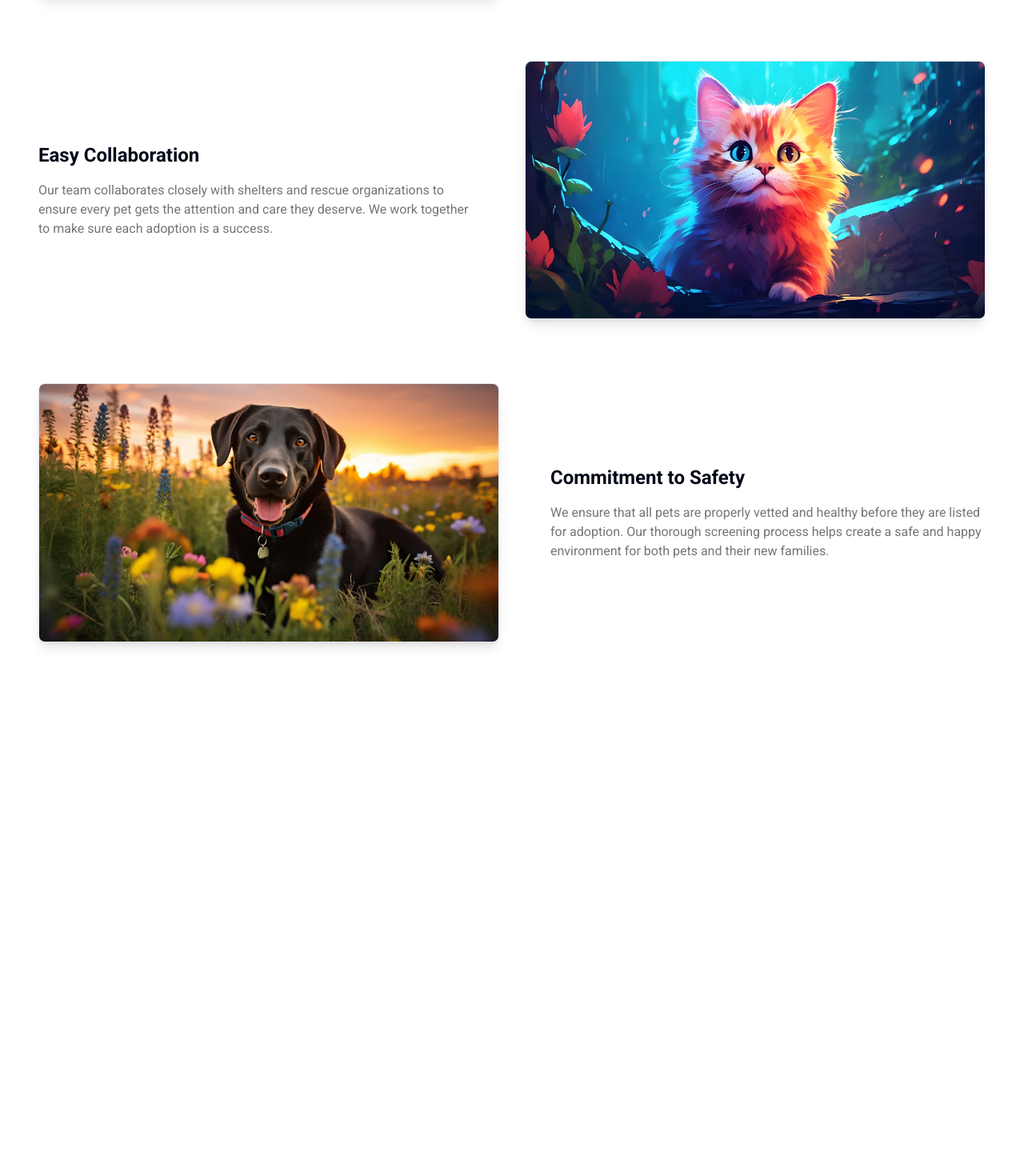
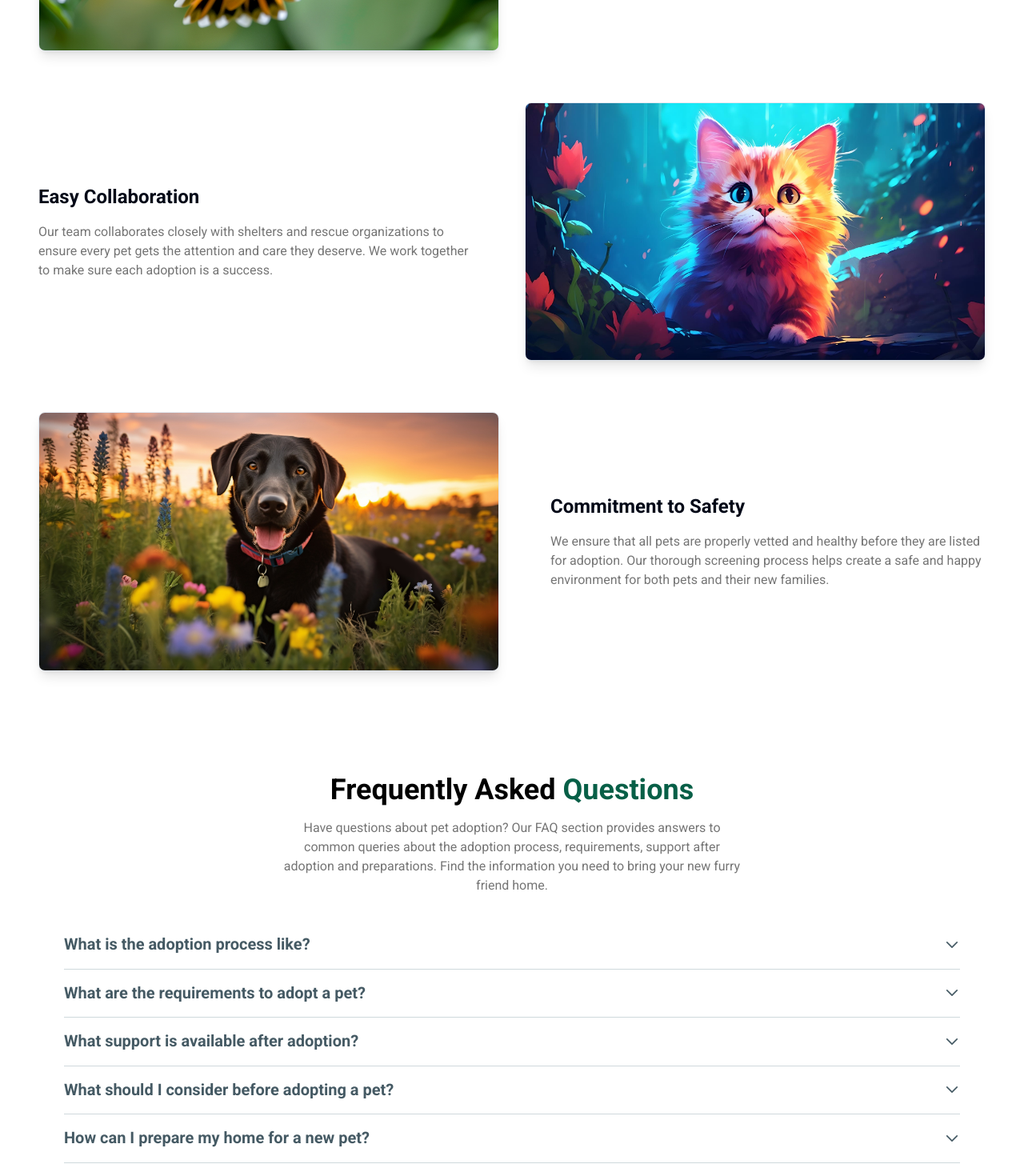
Before and after one commit to sifat786/Second-Chance-Client, a React (Vite) app: page / in a window 1280 px wide. Shown: the part 2720-4190 px from the top of the page at 80% size. Before the commit the page ends 3555 px from the top, so only its background shows below. Built offline with nearby package versions, Linux system fonts and the light colour scheme; a web font is replaced by a local one.

Commit message:
faq part complete

```diff
--- a/src/Pages/Home/AboutUs/AboutUs.jsx
+++ b/src/Pages/Home/AboutUs/AboutUs.jsx
@@ -6,10 +6,10 @@ import about3 from '../../../assets/about3.jpg';
 
 const AboutUs = () => {
     return (
-        <div className="text-center p-8">
+        <div className="mt-0 mb-20 md:mt-24 md:mb-10 text-center p-8">
             <h2 className="text-2xl lg:text-[35px] font-semibold mb-5 md:mb-4 leading-10 dark:text-white">About <span className="text-[#075f47]">Us</span></h2>
 
-            <div className="flex flex-wrap items-center mt-10 text-center">
+            <div className="flex flex-wrap items-center mt-6 md:mt-10 text-center">
                 <div className="w-full md:w-3/5 lg:w-1/2 px-4">
                     <img src={about1} alt="Adopt a Pet" className="inline-block rounded-lg shadow-lg border border-merino-400" />
                 </div>
@@ -23,7 +23,7 @@ const AboutUs = () => {
                 </div>
             </div>
 
-            <div className="flex flex-wrap items-center mt-20 text-center">
+            <div className="flex flex-wrap items-center mt-6 md:mt-16 text-center">
                 <div className="w-full md:w-3/5 lg:w-1/2 px-4">
                     <img src={about2} alt="Team Collaboration" className="inline-block rounded-lg shadow-lg border border-merino-400" />
                 </div>
@@ -37,7 +37,7 @@ const AboutUs = () => {
                 </div>
             </div>
 
-            <div className="flex flex-wrap items-center mt-20 text-center">
+            <div className="flex flex-wrap items-center mt-6 md:mt-16 text-center">
                 <div className="w-full md:w-3/5 lg:w-1/2 px-4">
                     <img src={about3} alt="Pet Safety" className="inline-block rounded-lg shadow-lg border border-merino-400" />
                 </div>
--- a/src/Pages/Home/CTA/CTA.jsx
+++ b/src/Pages/Home/CTA/CTA.jsx
@@ -5,7 +5,7 @@ import cta from '../../../assets/cta.jpg';
 
 const CTA = () => {
     return (
-        <div className="lg:flex mb-12 md:mb-10 lg:my-12">
+        <div className="lg:flex lg:my-12 pt-0 md:pt-5">
             <div className="flex items-center justify-center w-full px-6 py-8 lg:h-[32rem] lg:w-1/2">
                 <div className="max-w-xl">
                     <h2 className="text-2xl lg:text-[35px] font-semibold mb-5 md:mb-4 leading-10 dark:text-white">Start Your Adoption Journey <span className="text-[#075f47]">Today!</span></h2>
--- a/src/Pages/Home/Category/PetCategory.jsx
+++ b/src/Pages/Home/Category/PetCategory.jsx
@@ -13,7 +13,7 @@ const PetCategory = () => {
             <h1 className="text-center text-2xl lg:text-[35px] font-semibold mb-5 md:mb-4">Find Your <span className="text-[#075f47]">Companion</span></h1>
             <p className="w-auto md:w-[580px] text-center mx-auto mt-4 mb-8 text-gray-600 dark:text-gray-400">Welcome to our Pets Category section, where you can discover a wide variety of lovable animals eagerly waiting for their forever homes. Whether you&apos;re looking for a playful puppy, a cuddly kitten, a serene senior pet, or even a unique exotic friend, we have the perfect match for you.</p>
 
-            <div className="grid md:grid-cols-2 lg:grid-cols-3 md:gap-6 lg:gap-8 space-y-4 md:space-y-0">
+            <div className="grid md:grid-cols-2 lg:grid-cols-3 gap-6 lg:gap-8">
 
                 <div className="w-full h-full bg-cover rounded-lg pt-[250px]" style={{backgroundImage: `url(${dog})`}}>
                   <h3 className='text-center py-2 text-lg font-medium bg-gradient-to-r from-green-400 via-teal-500 to-cyan-600 text-white rounded-b-lg'>Dog</h3>
--- a/src/Pages/Home/Home.jsx
+++ b/src/Pages/Home/Home.jsx
@@ -3,6 +3,7 @@ import PetCategory from "./Category/PetCategory";
 import CTA from "./CTA/CTA";
 import Banner from "./Banner/Banner";
 import AboutUs from "./AboutUs/AboutUs";
+import Question from "./Question/Question";
 
 
 
@@ -20,6 +21,7 @@ const Home = () => {
             <PetCategory/>
             <CTA/>
             <AboutUs/>
+            <Question/>
         </div>
     );
 };
--- /dev/null
+++ b/src/Pages/Home/Question/Question.jsx
@@ -0,0 +1,68 @@
+import React from "react";
+import {Accordion,AccordionHeader,AccordionBody} from "@material-tailwind/react";
+
+function Icon({ id, open }) {
+    return (
+      <svg
+        xmlns="http://www.w3.org/2000/svg"
+        fill="none"
+        viewBox="0 0 24 24"
+        strokeWidth={2}
+        stroke="currentColor"
+        className={`${id === open ? "rotate-180" : ""} h-5 w-5 transition-transform`}
+      >
+        <path strokeLinecap="round" strokeLinejoin="round" d="M19.5 8.25l-7.5 7.5-7.5-7.5" />
+      </svg>
+    );
+}
+
+const Question = () => {
+
+    const [open, setOpen] = React.useState(0);
+    const handleOpen = (value) => setOpen(open === value ? 0 : value);
+
+    return (
+        <div className="mt-0 mb-20 md:mt-24 md:mb-10 px-5 md:px-20">
+            <h2 className="text-3xl font-semibold text-center text-black dark:text-white lg:text-4xl">Frequently Asked <span className="text-[#075f47]">Questions</span></h2>
+            <p className="w-auto md:w-[580px] text-center mx-auto mt-4 mb-8 text-md text-gray-600 dark:text-gray-400 lg:text-base">Have questions about pet adoption? Our FAQ section provides answers to common queries about the adoption process, requirements, support after adoption and preparations. Find the information you need to bring your new furry friend home.</p>
+
+            <Accordion open={open === 1} icon={<Icon id={1} open={open} />}>
+                <AccordionHeader onClick={() => handleOpen(1)}>What is the adoption process like?</AccordionHeader>
+                <AccordionBody className="text-md text-gray-600 dark:text-gray-400 lg:text-base font-medium">
+                The adoption process typically involves submitting an application, undergoing a screening process, and meeting the pet. If approved, you will complete an adoption contract and pay a fee before bringing your new pet home.
+                </AccordionBody>
+            </Accordion>
+
+            <Accordion open={open === 2} icon={<Icon id={2} open={open} />}>
+                <AccordionHeader onClick={() => handleOpen(2)}>What are the requirements to adopt a pet?</AccordionHeader>
+                <AccordionBody className="text-md text-gray-600 dark:text-gray-400 lg:text-base font-medium">
+                Requirements vary by organization but generally include being at least 18 years old, having a valid ID, and providing proof of residence. Some shelters may also require a home visit or a landlord&apos;s consent if you rent.
+                </AccordionBody>
+            </Accordion>
+
+            <Accordion open={open === 3} icon={<Icon id={3} open={open} />}>
+                <AccordionHeader onClick={() => handleOpen(3)}>What support is available after adoption?</AccordionHeader>
+                <AccordionBody className="text-md text-gray-600 dark:text-gray-400 lg:text-base font-medium">
+                Many organizations offer post-adoption support such as advice on pet care, behavioral training resources, and access to veterinary services. Check with your adoption agency for specific support options.
+                </AccordionBody>
+            </Accordion>
+
+            <Accordion open={open === 4} icon={<Icon id={4} open={open} />}>
+                <AccordionHeader onClick={() => handleOpen(4)}>What should I consider before adopting a pet?</AccordionHeader>
+                <AccordionBody className="text-md text-gray-600 dark:text-gray-400 lg:text-base font-medium">
+                Consider your lifestyle, living situation, and long-term commitment. Ensure you have the time, resources, and willingness to care for a pet. Think about the pet&apos;s needs and whether you can meet them.
+                </AccordionBody>
+            </Accordion>
+
+            <Accordion open={open === 5} icon={<Icon id={5} open={open} />}>
+                <AccordionHeader onClick={() => handleOpen(5)}>How can I prepare my home for a new pet?</AccordionHeader>
+                <AccordionBody className="text-md text-gray-600 dark:text-gray-400 lg:text-base font-medium">
+                Prepare your home by pet-proofing it. Remove hazardous items, set up a designated space for your pet with a bed, toys, and food, and ensure you have all necessary supplies like food, a leash, and grooming tools.
+                </AccordionBody>
+            </Accordion>
+
+        </div>
+    );
+};
+
+export default Question;
```
